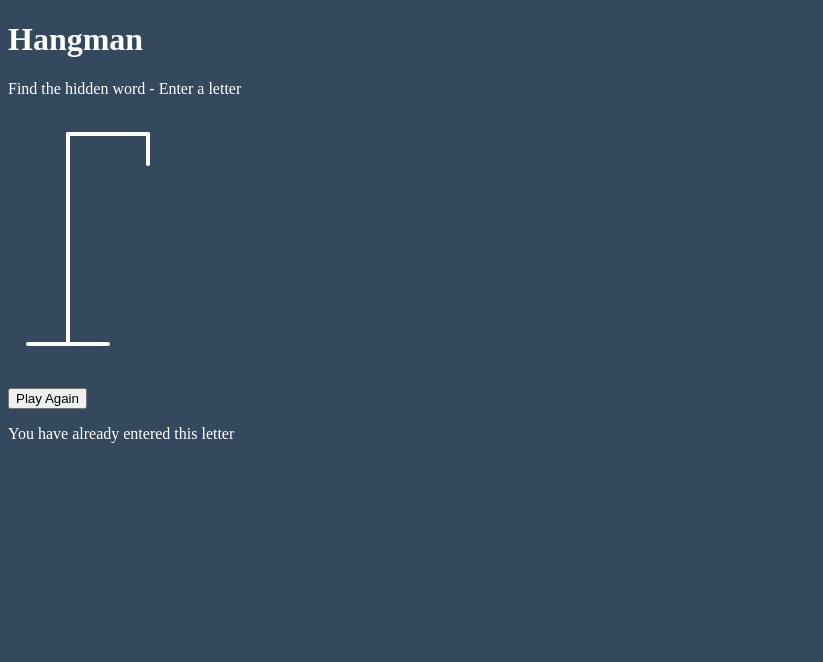
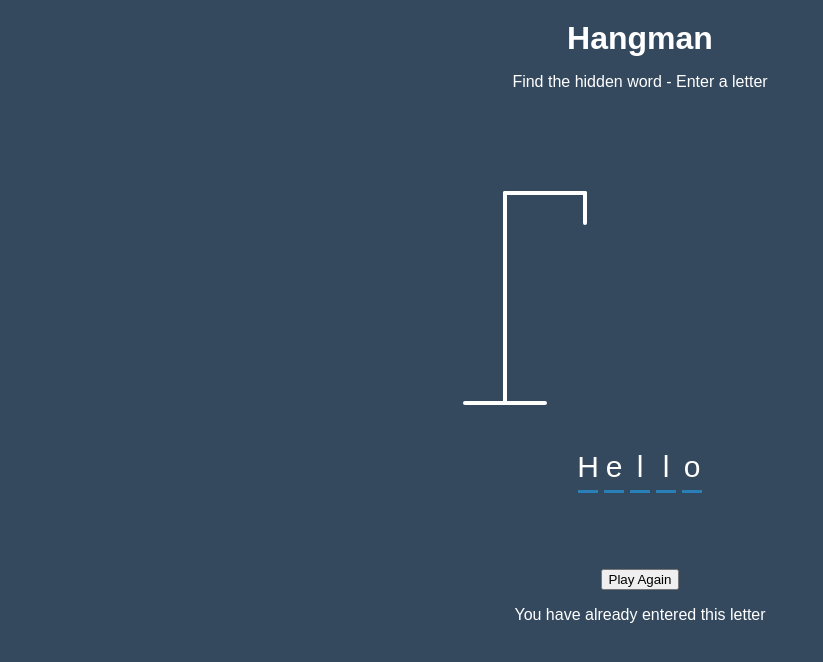
Before and after one commit to koh1project/20webprojects, a website: page hangman/index.html in a window 1280 px wide. Shown: the whole page, without its empty margins (0-823 px from the left). Drawn offline with Linux system fonts and the light colour scheme.

Commit message:
Add some style for hangman

```diff
--- a/hangman/index.html
+++ b/hangman/index.html
@@ -1,5 +1,6 @@
 <!DOCTYPE html>
 <html lang="en">
+
 <head>
   <meta charset="UTF-8" />
   <meta name="viewport" content="width=device-width, initial-scale=1.0" />
@@ -7,6 +8,7 @@
   <link rel="stylesheet" href="style.css" />
   <title>Hangman</title>
 </head>
+
 <body>
   <h1>Hangman</h1>
   <p>Find the hidden word - Enter a letter</p>
@@ -34,7 +36,13 @@
       <div id="wrong-letters"></div>
     </div>
 
-      <div class="word" id="word"></div>
+    <div class="word" id="word">
+      <div class="letter">H</div>
+      <div class="letter">e</div>
+      <div class="letter">l</div>
+      <div class="letter">l</div>
+      <div class="letter">o</div>
+    </div>
   </div>
 
   <!-- Container for final message -->
@@ -52,4 +60,5 @@
 
   <script src="script.js"></script>
 </body>
+
 </html>
--- a/hangman/style.css
+++ b/hangman/style.css
@@ -1,6 +1,29 @@
+* {
+  box-sizing: border-box;
+}
+
 body {
   background-color: #34495e;
   color: white;
+  font-family: Arial, Helvetica, sans-serif;
+  display: flex;
+  flex-direction: column;
+  align-items: center;
+  height: 80vh;
+  margin: 0;
+  overflow: hidden;
+}
+
+h1 {
+  margin: 20px 0 0;
+}
+
+.game-container {
+  padding: 20px 30px;
+  position: relative;
+  margin: auto;
+  height: 350px;
+  width: 450px;
 }
 
 .figure-container {
@@ -13,3 +36,40 @@ body {
 .figure-part {
   display: none;
 }
+
+.wrong-letters-container {
+  position: absolute;
+  top: 20px;
+  right: 20px;
+  display: flex;
+  flex-direction: column;
+  text-align: right;
+}
+
+
+.wrong-letters-container p {
+  margin: 0 0 5px;
+}
+
+.wrong-letters-container span {
+  font-size: 24px;
+}
+
+.word {
+  display: flex;
+  position: absolute;
+  bottom: 10px;
+  left: 50%;
+  transform: translateX(-50%);
+}
+
+.letter {
+  border-bottom: 3px solid #2980b9;
+  display: inline-flex;
+  font-size: 30px;
+  align-items: center;
+  justify-content: center;
+  margin: 0 3px;
+  height: 50px;
+  width: 20px;
+}
```
Lines whose indentation alone changed are shown as unchanged.
